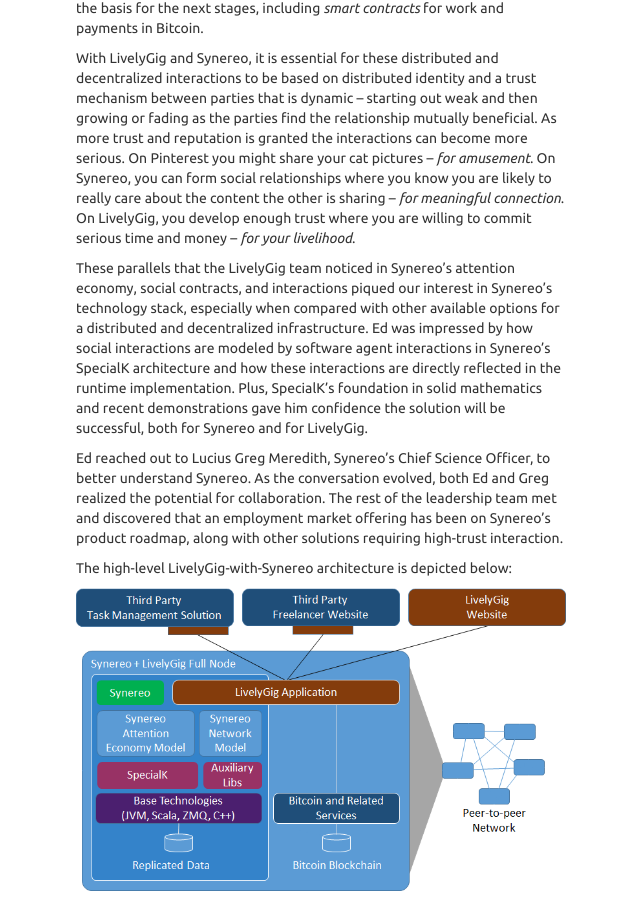
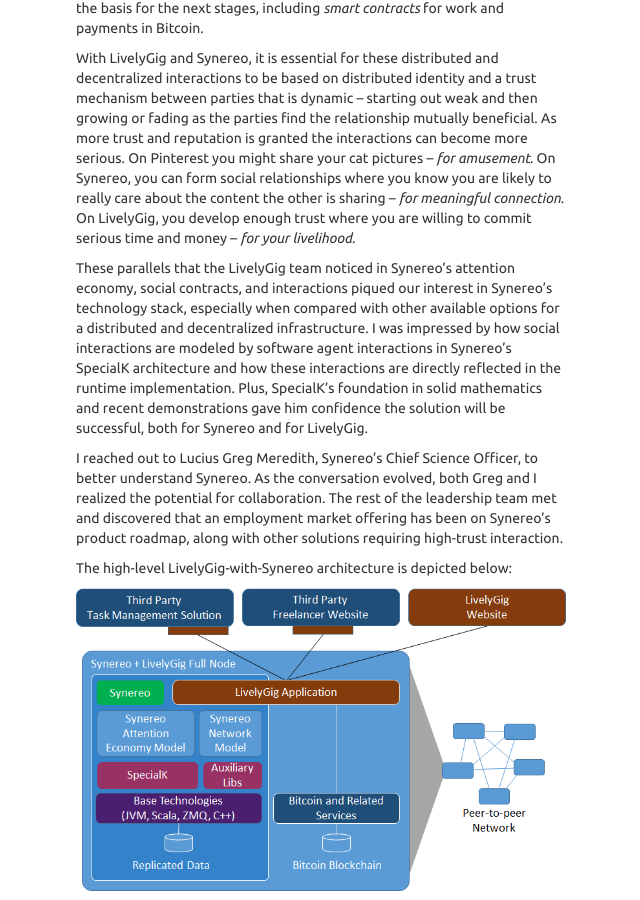
Before and after one commit to synereo/blog.synereo.com, a Jekyll site: the page built from _posts/2015-04-15-livelygig-synereo.markdown, in a window 1280 px wide and 900 px high, scrolled down 872 px. Shown: the whole window, without its empty margins (319-959 px from the left). Built offline with Jekyll 4.4.1, drawn with Linux system fonts in a browser that asks for light colours; nearby versions of some CDN libraries; a script that is not in the unit is left out.

Commit message:
3rd to 1st

```diff
--- a/_posts/2015-04-15-livelygig-synereo.markdown
+++ b/_posts/2015-04-15-livelygig-synereo.markdown
@@ -61,16 +61,16 @@
 economy, social contracts, and interactions piqued our interest in
 Synereo’s technology stack, especially when compared with other
 available options for a distributed and decentralized
-infrastructure. Ed was impressed by how social interactions are
+infrastructure. I was impressed by how social interactions are
 modeled by software agent interactions in Synereo’s SpecialK
 architecture and how these interactions are directly reflected in the
 runtime implementation. Plus, SpecialK’s foundation in solid
 mathematics and recent demonstrations gave him confidence the solution
 will be successful, both for Synereo and for LivelyGig.
 
-Ed reached out to Lucius Greg Meredith, Synereo’s Chief Science
+I reached out to Lucius Greg Meredith, Synereo’s Chief Science
 Officer, to better understand Synereo. As the conversation evolved,
-both Ed and Greg realized the potential for collaboration. The rest of
+both Greg and I realized the potential for collaboration. The rest of
 the leadership team met and discovered that an employment market
 offering has been on Synereo’s product roadmap, along with other
 solutions requiring high-trust interaction.
```
